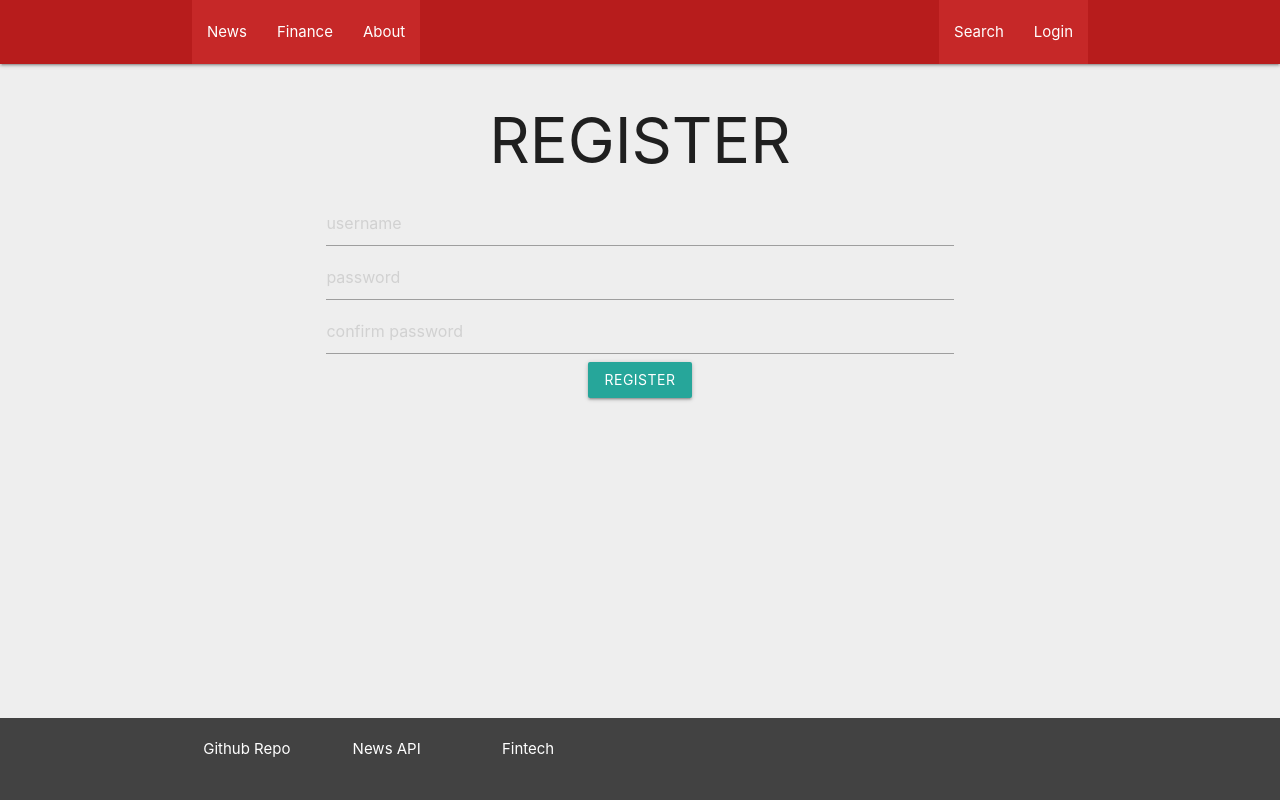
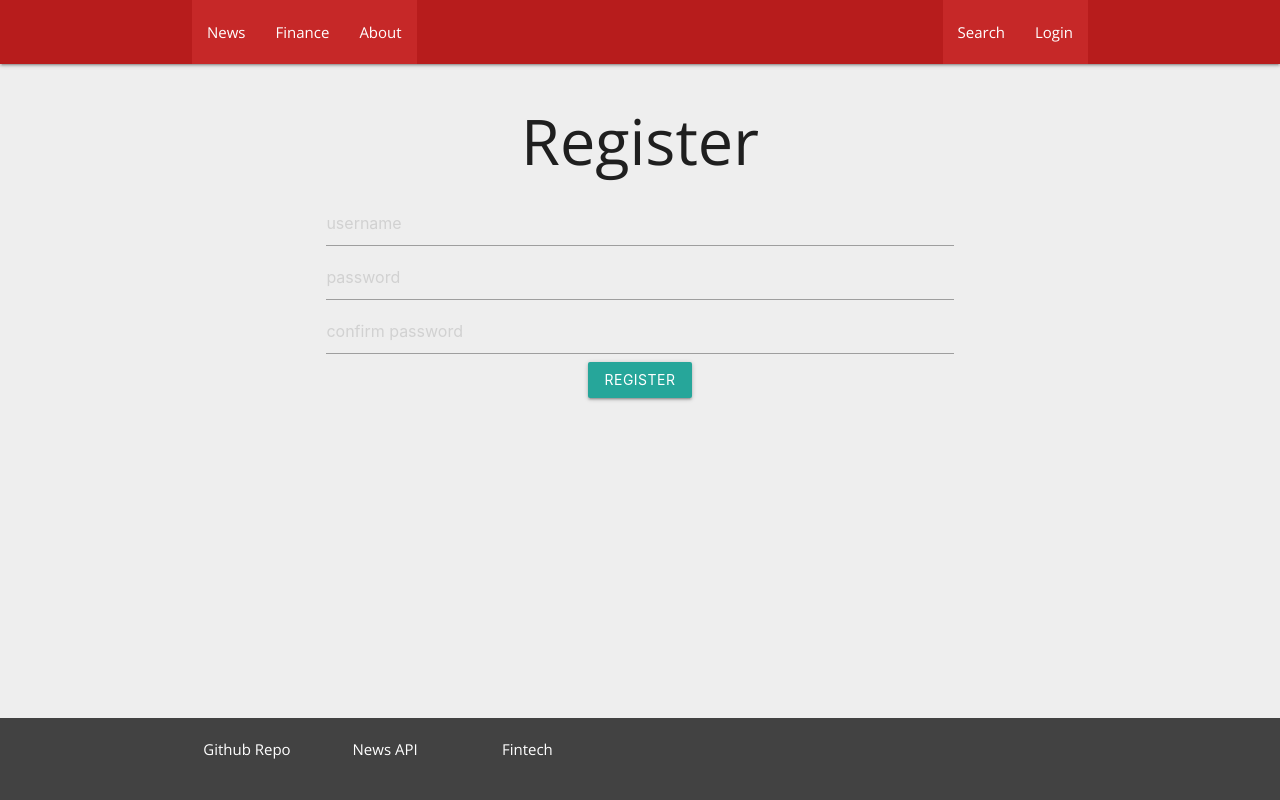
Before and after one commit to WhatisCompSci88/news, a Flask app: page /register in a window 1280 px wide. Run offline with Flask 2, Linux system fonts and the light colour scheme; some libraries are stand-ins or nearby versions.

Commit message:
articles database, footer fixed, new font, html cleaning

```diff
--- a/app/models/newsUtils.py
+++ b/app/models/newsUtils.py
@@ -83,9 +83,10 @@ def getTopResponse(siteId):
             "language": "en"
         },
     )
-    print(data)
+    #print(data)
     if data["totalResults"] > 0:
         randNum = rand(0,len(data["articles"]) - 1)
+        data["articles"][randNum]["content"] = None
         return data["articles"][randNum]
     else:
         return False
--- a/app/routes.py
+++ b/app/routes.py
@@ -8,19 +8,7 @@ app.config['MONGO_DBNAME'] = "final_project_test"
 app.config['MONGO_URI'] = "mongodb+srv://admin:nZ0ELdTyXc6f5utn@cluster0-wb3wx.mongodb.net/final_project_test?retryWrites=true&w=majority"
 mongo = PyMongo(app)
 
-def addUser(username, password):
-    collection = mongo.db.user_database
-    users = list(collection.find({}))
-    userId = len(users) + 1
-    collection.insert({
-        "userId": userId,
-        "username": username,
-        "password": password,
-        "savedArticles": [],
-        "savedStocks": []
-    })
-    return userId
-
+# USERS
 def getUserData(username):
     collection = mongo.db.user_database
     users = list(collection.find({"username":username}))
@@ -44,10 +32,47 @@ def authenticateUser(username, password):
     else:
         return False
 
+def addUser(username, password):
+    collection = mongo.db.user_database
+    users = list(collection.find({}))
+    userId = len(users) + 1
+    collection.insert({
+        "userId": userId,
+        "username": username,
+        "password": password,
+        "savedArticles": [],
+        "savedStocks": []
+    })
+    return userId
+
 def editUserData(username, params):
     collection = mongo.db.user_database
     collection.update_one({"username": username}, { "$set": params })
 
+# ARTICLES CURRENTLY VIEWING
+def getCurrentArticles(username):
+    collection = mongo.db.current_articles
+    users = list(collection.find({"username": username}))
+    #print(users)
+    if len(users) == 0:
+        #print("none")
+        return -1
+    else:
+        print(users[0]["articles"])
+        return users[0]["articles"]
+
+def saveCurrentArticles(username, articles):
+    collection = mongo.db.current_articles
+    if getCurrentArticles(username) == -1:
+        collection.insert({
+            "username": username,
+            "articles": articles
+        })
+    else:
+        collection.update_one(
+            {"username": username},
+            { "$set": {"articles": articles }}
+        )
 
 app.secret_key = os.urandom(32)
 # STARTING PAGE
@@ -79,11 +104,13 @@ def news():
     #     article = newsUtils.getTopResponse(siteId)
     #     articlesList.append(article)
     #articlesList = newsUtils.getArticles(3)
-    articlesList = newsUtils.cleanImg(newsUtils.getArticles(3))
+    articlesList = newsUtils.cleanImg(newsUtils.tempNews)
     for index in range(0, len(articlesList)):
         articlesList[index]["index"] = index
     if logged:
-        session["articles"] = articlesList
+        # session cookie sometimes too
+        #session["articles"] = articlesList
+        saveCurrentArticles(session["username"], articlesList)
     return render_template("news.html", articlesList=articlesList, logged=logged)
 
 
@@ -103,7 +130,8 @@ def finance():
             articlesList[index]["index"] = index
             print(articlesList[index]["index"])
         if logged:
-            session["articles"] = articlesList
+            #session["articles"] = articlesList
+            saveCurrentArticles(session["username"], articlesList)
     return render_template("searchFinance.html", logged=logged, articlesList=articlesList, search=search, symbol=symbol)
 
 @app.route("/about", methods=["GET"])
@@ -127,7 +155,8 @@ def searchNews():
             elif not(article["source"]["name"] in article["author"]):
                 article["author"] = article["author"] + ", " + article["source"]["name"]
         if logged:
-            session["articles"] = articlesList
+            #session["articles"] = articlesList
+            saveCurrentArticles(session["username"], articlesList)
     return render_template("searchNews.html", articlesList=articlesList, logged=logged)
 
 # @app.route("/finance/search", methods=["GET"])
@@ -195,11 +224,14 @@ def logout():
 # news/save/article
 @app.route("/save/article", methods=["GET", "POST"])
 def saveArticle():
-    if "username" in session and "articles" in session:
+    if "username" in session:
+    #and "articles" in session:
         username = session["username"]
         index = int(request.args["index"])
 
-        articleToSave = session["articles"][index]
+        articleToSave = getCurrentArticles(username)[index]
+        print("ARTICLE TO SAVE", articleToSave)
+        #articleToSave = session["articles"][index]
         userData = getUserData(username)
         savedArticles = userData["savedArticles"]
         savedArticles.append(articleToSave)
--- /dev/null
+++ b/app/static/all.css
@@ -0,0 +1,13 @@
+body {
+  display: flex;
+  min-height: 100vh;
+  flex-direction: column;
+}
+
+main {
+  flex: 1 0 auto;
+}
+
+.light-font{
+    font-family: 'Open Sans', sans-serif !important;
+}
--- a/app/static/footer.css
+++ /dev/null
@@ -1,15 +0,0 @@
-*:before,
-*:after {
- box-sizing: border-box;
-}
-html,
-body {
- height: 100%;
- position: relative;
-}
-
-footer {
- position: absolute;
- bottom: 0;
- width: 100%;
-}
--- a/app/static/style.css
+++ /dev/null
@@ -1,5 +0,0 @@
-
-    #style {
-      color:green;
-
-    }
--- a/app/templates/base.html
+++ b/app/templates/base.html
@@ -4,11 +4,14 @@
 <head>
     <title> {% block title %}{% endblock title %} </title>
     <link rel="stylesheet" href="https://cdnjs.cloudflare.com/ajax/libs/materialize/1.0.0/css/materialize.min.css">
-    <link href="https://fonts.googleapis.com/icon?family=Material+Icons" rel="stylesheet">
+    <link rel="stylesheet" href="https://fonts.googleapis.com/icon?family=Material+Icons" >
+    <link rel="stylesheet" href="https://fonts.googleapis.com/css?family=Open+Sans:300&display=swap" >
+    <link rel="stylesheet" href="/static/all.css">
     {% block customCSS %}{% endblock %}
 </head>
 
-<body class="grey lighten-3">
+<body class="grey lighten-3 light-font">
+    <header>
         <nav>
             <div class="red darken-4 nav-wrapper">
                 <div class="container">
@@ -31,17 +34,20 @@
                 </div>
             </div>
         </nav>
+    </header>
+    <main>
         <div class="container">
             <h1>{% block header %}{% endblock %}</h1>
             {% block content %}{% endblock %}
         </div>
+    </main>
     <footer class="page-footer grey darken-3 grey-text text-lighten-1">
         <div class="grey darken-3 container">
             <div class="row">
                 <!-- These divs will need classes so that they work as described -->
-                <div class="col l2"><a class=" white-text" href="https://github.com/RichardWong8/news">Github Repo</a></div>
-                <div class="col l2"><a class=" white-text" href="https://newsapi.org/pricing">News API</a></div>
-                <div class="col l2"><a class=" white-text" href="https://www.fintechfocus.com/">Fintech</a></div>
+                <div class="col l2"><a class=" white-text" target="_blank" href="https://github.com/RichardWong8/news">Github Repo</a></div>
+                <div class="col l2"><a class=" white-text" target="_blank" href="https://newsapi.org/pricing">News API</a></div>
+                <div class="col l2"><a class=" white-text" target="_blank" href="https://www.fintechfocus.com/">Fintech</a></div>
             </div>
             <div class="row"></div>
         </div>
--- a/app/templates/news.html
+++ b/app/templates/news.html
@@ -1,5 +1,6 @@
 {% extends "base.html" %}
 {% block title %} News {% endblock %}
+
 {% block header %} News {% endblock %}
 {% block content %}
 <div>
--- a/app/templates/register.html
+++ b/app/templates/register.html
@@ -1,11 +1,7 @@
 {% extends "base.html" %}
 {% block title %} Register {% endblock %}
-{% block customCSS %}
-    <link rel="stylesheet" href="/static/footer.css">
-{% endblock %}
 
-{% block header %} <div class="center">REGISTER</div> {% endblock %}
-
+{% block header %} <div class="center">Register</div> {% endblock %}
 {% block content %}
   <div class="container center">
     {% with messages = get_flashed_messages() %}
@@ -14,9 +10,9 @@
     {% endfor %}
     {% endwith %}
     <form method="post" action="/register/auth">
-      <input type="text" name="username" placeholder="username"><br>
-      <input type="password" name="password" placeholder="password"><br>
-      <input type="password" name="confirm" placeholder="confirm password"><br>
+      <input type="text" name="username" placeholder="username" minlength=3><br>
+      <input type="password" name="password" placeholder="password" minlength=3><br>
+      <input type="password" name="confirm" placeholder="confirm password" minlength=3><br>
       <button class="waves-effect waves-light btn" type="submit" name="register">REGISTER</button>
     </form>
   </div>
--- a/app/templates/searchFinance.html
+++ b/app/templates/searchFinance.html
@@ -1,4 +1,8 @@
-{% extends "base.html" %} {% block title %} Finance {% endblock %} {% block header %} Finance {% if search %} SEARCH - {{symbol.upper()}} {% endif %}{% endblock %} {% block content %}
+{% extends "base.html" %}
+{% block title %} Finance {% endblock %}
+
+{% block header %} Finance {% if search %} SEARCH - {{symbol.upper()}} {% endif %}{% endblock %}
+{% block content %}
 <h3>Symbol Search: </h3>
 <div class="container">
     <form method="post" action="/finance">
```
Also changed, not shown: app/static/about.css (deleted, +0 -33 lines), app/templates/about.html (+8 -9 lines), app/templates/finance.html (deleted, +0 -7 lines), app/templates/login.html (+1 -9 lines), app/templates/searchNews.html (+1 -6 lines), 1 other file. Lines whose indentation alone changed are shown as unchanged.
